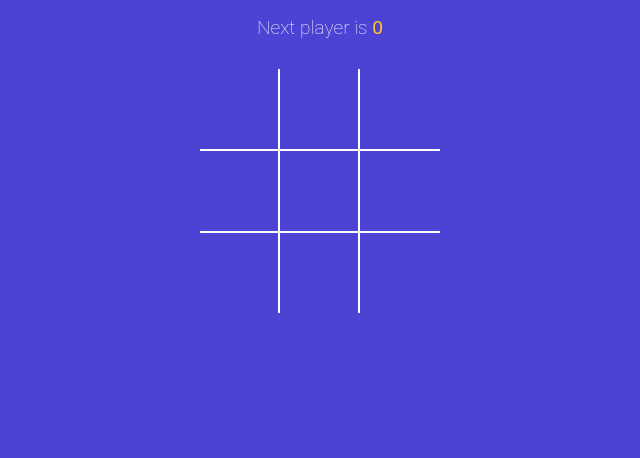
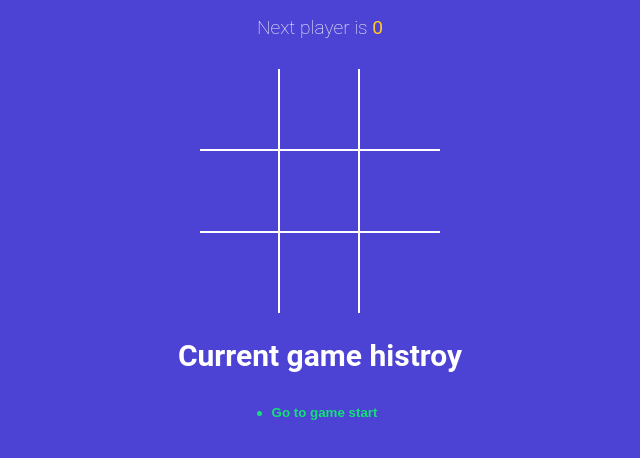
Before and after one commit to jayashankarkanigiri/tictactoe-game, a React (Vite) app: page / in a window 1280 px wide. Shown: the top 458 px of the page, without its empty margins (320-960 px from the left). Built offline with nearby package versions, Linux system fonts and the light colour scheme.

Commit message:
added game history

```diff
--- a/src/App.jsx
+++ b/src/App.jsx
@@ -1,44 +1,66 @@
 import Board from './components/Board';
 import { useState } from 'react';
+import StatusMessage from './components/StatusMessage';
+import History from './components/History';
+import { calculateWinner } from './winner';
 import './styles.scss';
-import StatusMessage from './components/StatusMessage';
-import { calculateWinner } from './winner';
 
 function App() {
-  const [squares, setSquares] = useState(Array(9).fill(null));
-  const [isXNext, setIsXNext] = useState(false);
-  const winner = calculateWinner(squares);
+  const [history, setHistory] = useState([
+    { squares: Array(9).fill(null), isXNext: false },
+  ]);
+  const [currentMove, setCurrentMove] = useState(0);
+  const gamingBoard = history[currentMove];
 
-
+  const winner = calculateWinner(gamingBoard.squares);
 
   const handleSquareClick = clickedPosition => {
-
-
-   if(squares[clickedPosition] || winner) {
+    if (gamingBoard.squares[clickedPosition] || winner) {
       return;
     }
 
+    setHistory((currentHistory) => {
+      const isTraversing = currentMove + 1 !== currentHistory.length;
 
-   setSquares(currentSquares => {
-     return currentSquares.map((squareValue, position) => {
+      const lastGamingState = isTraversing
+      ? currentHistory[currentMove]
+       : history[history.length - 1];
+
+      const nextSquaresState = lastGamingState.squares.map(
+        (squareValue, position) => {
         if (clickedPosition === position) {
-         return isXNext ? 'X' : '0';
+          return lastGamingState.isXNext ? 'X' : 'O';
         }
         return squareValue;
+      });
+      const base = isTraversing
+      ? currentHistory.slice(0, currentHistory.indexOf(lastGamingState) + 1)
+       : currentHistory;
 
+      return currentHistory.concat({
+        squares: nextSquaresState,
+        isXNext: !lastGamingState.isXNext,
       });
     });
 
-   setIsXNext((currentIsXNext) => !currentIsXNext);
+    setCurrentMove((move) => move + 1);
   };
 
+  const moveTo = (move) => {
+    setCurrentMove(move);
+  }
 
   return (
     <div className="app">
-        <StatusMessage winner={winner} isXNext={isXNext} squares={squares} />
-        <Board squares={squares} handleSquareClick={handleSquareClick} />
+      <StatusMessage winner={winner} gamingBoard={gamingBoard} />
+      <Board
+      squares={gamingBoard.squares}
+      handleSquareClick={handleSquareClick}
+      />
+      <h2>Current game histroy</h2>
+
+      <History history={history} moveTo={moveTo}  currentMove={currentMove}/>
     </div>
-
   );
 }
 
--- /dev/null
+++ b/src/components/History.jsx
@@ -0,0 +1,25 @@
+const History = ({ history, moveTo, currentMove }) => {
+
+    return (
+     <div className="history-wrapper">
+
+        <ul className="history">
+
+            {history.map((_, index) => (
+                <li key={index}>
+                    <button
+                     type="button"
+                      className={`btn-move ${ currentMove === index ? 'active' : ''}`}
+                       onClick={() => moveTo(index)} >
+                { index === 0 ? 'Go to game start' : `Go to move #${index}` }
+            </button>
+
+                </li>
+
+           )) }
+        </ul>
+    </div>
+    );
+};
+
+export default History;
--- a/src/components/StatusMessage.jsx
+++ b/src/components/StatusMessage.jsx
@@ -1,4 +1,7 @@
-const StatusMessage = ({ winner, isXNext, squares }) => {
+const StatusMessage = ({ winner, gamingBoard,  }) => {
+    const { squares, isXNext } = gamingBoard;
+
+
     const noMovesLeft = squares.every(squareValue => squareValue !== null);
     const nextPlayer = isXNext ? 'X' : '0';
     const renderStatusMessage = () => {
```
Lines whose indentation alone changed are shown as unchanged.
